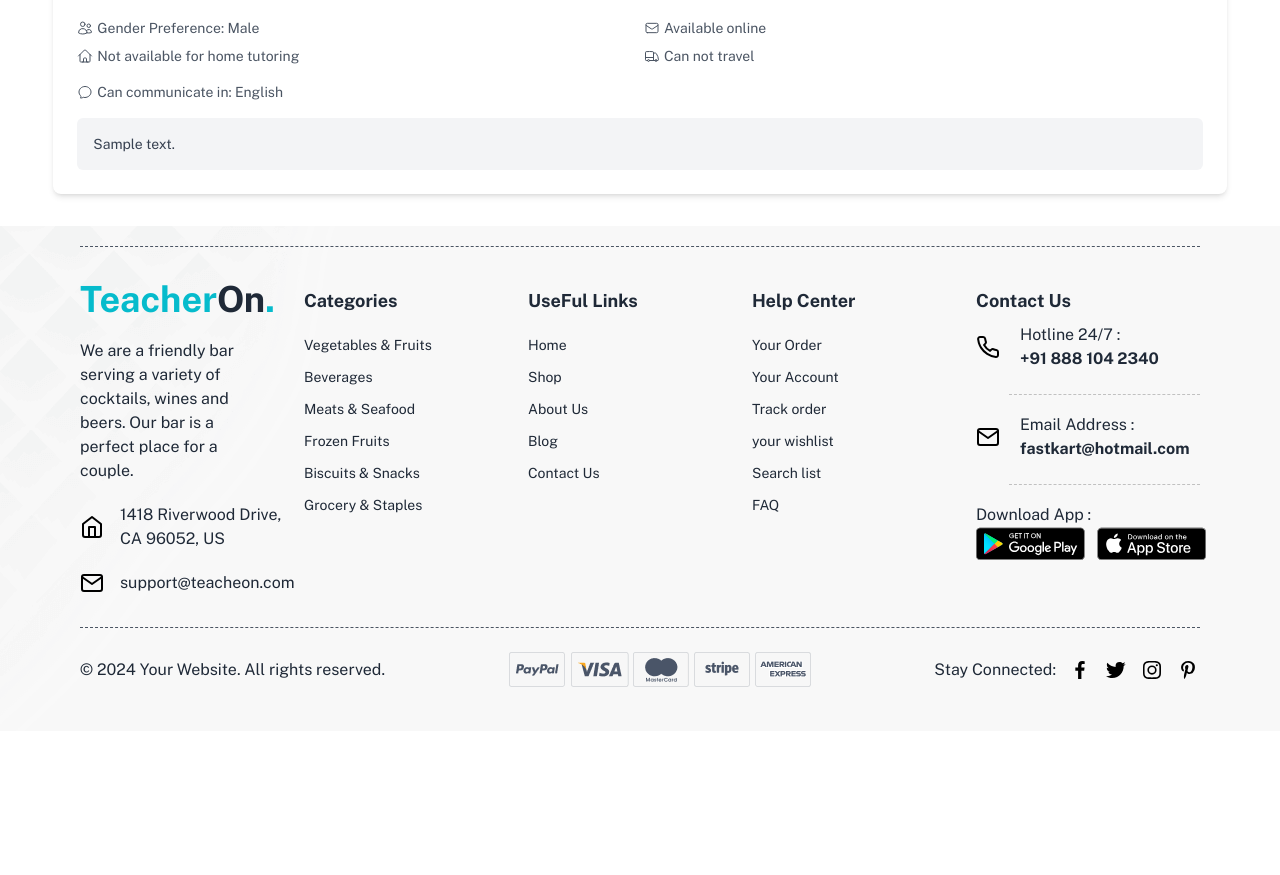
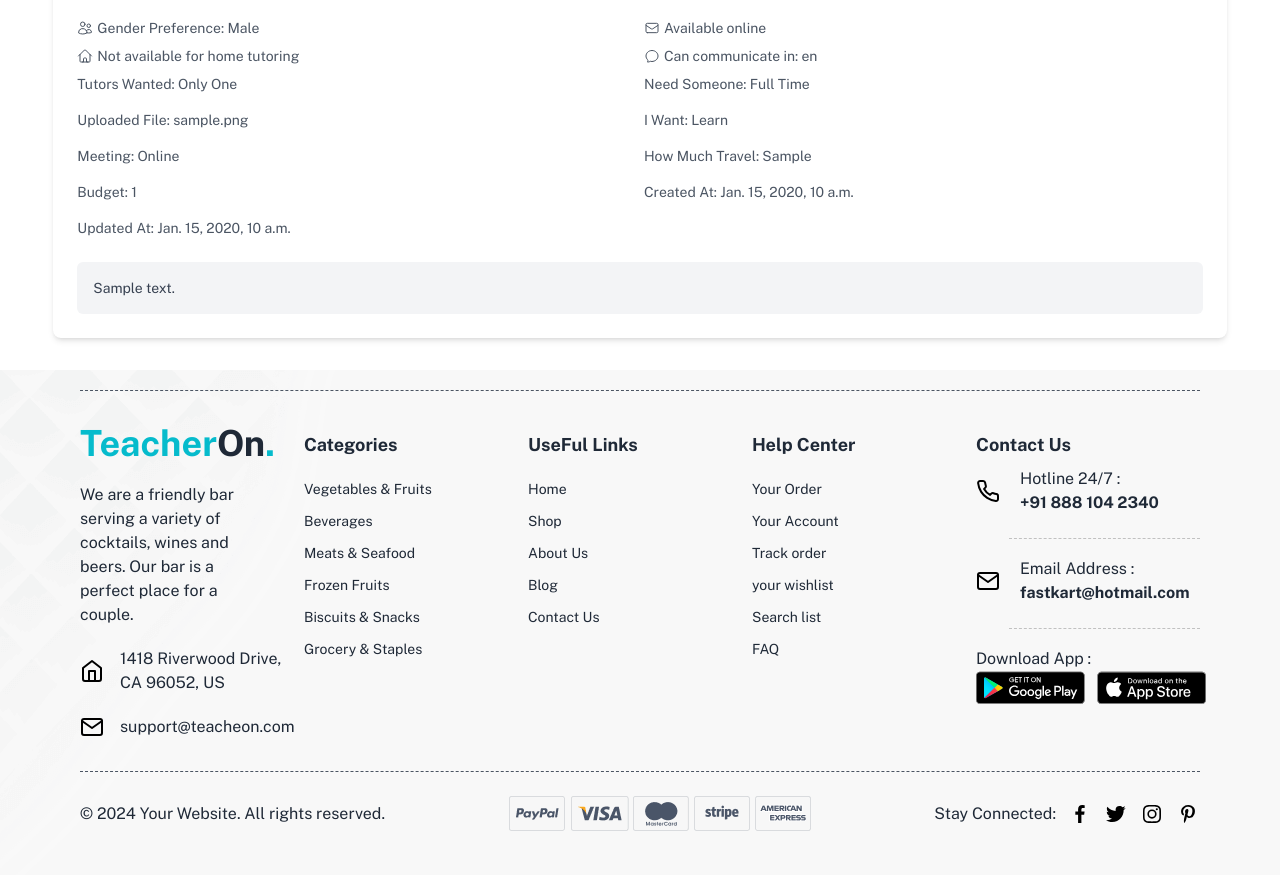
Before and after one commit to mozsocia/django-teacheron, a Django app: page /job-requirements/1/ in a window 1280 px wide. Shown: the part 418-1293 px from the top of the page. Before the commit the page ends 1105 px from the top, so only its background shows below. Run offline with Django 4.2, Linux system fonts and the light colour scheme; tables that the repository leaves empty hold one stand-in row (values such as "Sample post").

Commit message:
job details update

```diff
--- a/templates/site/page/job_requirements_detail.html
+++ b/templates/site/page/job_requirements_detail.html
@@ -48,22 +48,42 @@
           </svg>
           Not available for home tutoring
         </p>
-        <p class="flex items-center">
+
+          <p class="flex items-center text-sm text-gray-600">
+            <svg xmlns="http://www.w3.org/2000/svg" fill="none" viewBox="0 0 24 24" stroke-width="1.5" stroke="currentColor" class="w-4 h-4 mr-1">
+              <path stroke-linecap="round" stroke-linejoin="round" d="M12 20.25c4.97 0 9-3.694 9-8.25s-4.03-8.25-9-8.25S3 7.444 3 12c0 2.104.859 4.023 2.273 5.48.432.447.74 1.04.586 1.641a4.483 4.483 0 01-.923 1.785A5.969 5.969 0 006 21c1.282 0 2.47-.402 3.445-1.087.81.22 1.668.337 2.555.337z" />
+            </svg>
+            Can communicate in: {{ job_requirement.communication_language }}
+          </p>
+
+
+        <!-- <p class="flex items-center">
           <svg xmlns="http://www.w3.org/2000/svg" fill="none" viewBox="0 0 24 24" stroke-width="1.5" stroke="currentColor" class="w-4 h-4 mr-1">
             <path stroke-linecap="round" stroke-linejoin="round" d="M8.25 18.75a1.5 1.5 0 01-3 0m3 0a1.5 1.5 0 00-3 0m3 0h6m-9 0H3.375a1.125 1.125 0 01-1.125-1.125V14.25m17.25 4.5a1.5 1.5 0 01-3 0m3 0a1.5 1.5 0 00-3 0m3 0h1.125c.621 0 1.129-.504 1.09-1.124a17.902 17.902 0 00-3.213-9.193 2.056 2.056 0 00-1.58-.86H14.25M16.5 18.75h-2.25m0-11.177v-.958c0-.568-.422-1.048-.987-1.106a48.554 48.554 0 00-10.026 0 1.106 1.106 0 00-.987 1.106v7.635m12-6.677v6.677m0 4.5v-4.5m0 0h-12" />
           </svg>
           Can not travel
-        </p>
+        </p> -->
+
+        <p class="text-gray-600 mb-2">Tutors Wanted: {{ job_requirement.get_tutors_wanted_display }}</p>
+        <p class="text-gray-600 mb-2">Need Someone: {{ job_requirement.get_need_someone_display }}</p>
+
+        {% if job_requirement.uploaded_file %}
+          <p class="text-gray-600 mb-2">Uploaded File: <a href="{{ job_requirement.uploaded_file.url }}">{{ job_requirement.uploaded_file.name }}</a></p>
+          {% else %}
+          <p class="text-gray-600 mb-2">No file uploaded.</p>
+          {% endif %}
+
+          <p class="text-gray-600 mb-2">I Want: {{ job_requirement.get_i_want_display }}</p>
+          <p class="text-gray-600 mb-2">Meeting: {{ job_requirement.get_meeting_display }}</p>
+          <p class="text-gray-600 mb-2">How Much Travel: {{ job_requirement.how_much_travel }}</p>
+          <p class="text-gray-600 mb-2">Budget: {{ job_requirement.budget }}</p>
+
+
+          <p class="text-gray-600 mb-2">Created At: {{ job_requirement.created_at }}</p>
+          <p class="text-gray-600 mb-2">Updated At: {{ job_requirement.updated_at }}</p>
       </div>
 
-      <div class="mt-4">
-        <p class="flex items-center text-sm text-gray-600">
-          <svg xmlns="http://www.w3.org/2000/svg" fill="none" viewBox="0 0 24 24" stroke-width="1.5" stroke="currentColor" class="w-4 h-4 mr-1">
-            <path stroke-linecap="round" stroke-linejoin="round" d="M12 20.25c4.97 0 9-3.694 9-8.25s-4.03-8.25-9-8.25S3 7.444 3 12c0 2.104.859 4.023 2.273 5.48.432.447.74 1.04.586 1.641a4.483 4.483 0 01-.923 1.785A5.969 5.969 0 006 21c1.282 0 2.47-.402 3.445-1.087.81.22 1.668.337 2.555.337z" />
-          </svg>
-          Can communicate in: English
-        </p>
-      </div>
+
 
       <div class="mt-4 p-4 bg-gray-100 rounded-md">
         <p class="text-sm text-gray-700">{{ job_requirement.details }}</p>
```
